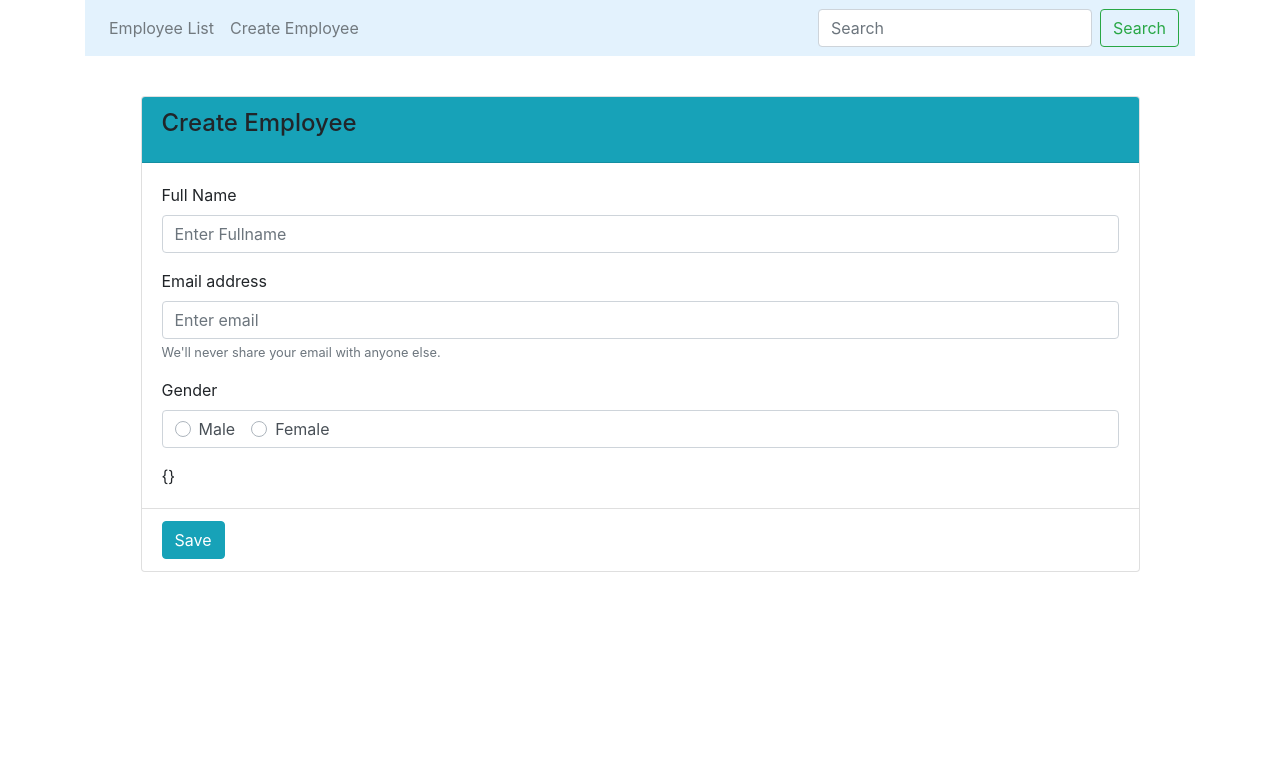
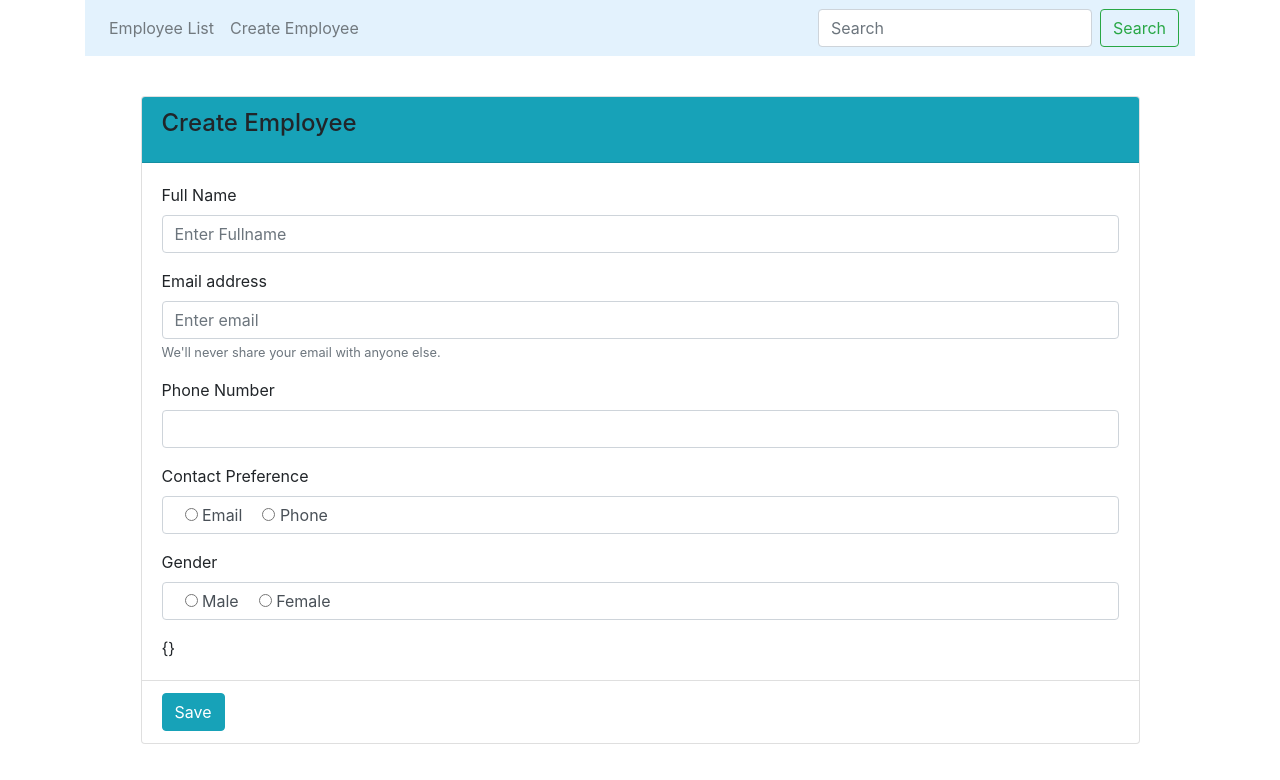
Before and after one commit to Anuradha2018/EmployeeManagement-AFullStackApp-, an Angular app in the folder EmployeeManagementSystem/: page /create in a window 1280 px wide. Shown: the top 780 px of the page. Built offline with nearby package versions, Linux system fonts and the light colour scheme.

Commit message:
Employee form is created

```diff
--- a/EmployeeManagementSystem/src/app/employees/create-employee/create-employee.component.css
+++ b/EmployeeManagementSystem/src/app/employees/create-employee/create-employee.component.css
@@ -4,3 +4,7 @@
     margin-left:auto;
     margin-right:auto;
 }
+.radio-inline{
+    margin-left:10px;
+    margin-right: 10px;
+}
--- a/EmployeeManagementSystem/src/app/employees/create-employee/create-employee.component.html
+++ b/EmployeeManagementSystem/src/app/employees/create-employee/create-employee.component.html
@@ -30,31 +30,61 @@
         >
       </div>
       <div class="form-group">
+        <label for="phoneNumber">Phone Number</label>
+        <input
+          id="phoneNumber"
+          type="text"
+          class="form-control"
+          name="phoneNumber"
+          [(ngModel)]="phoneNumber"
+        />
+      </div>
+      <div class="form-group">
+        <label>Contact Preference</label>
+        <div class="form-control">
+          <label class="radio-inline">
+            <input
+              type="radio"
+              name="contactPreference"
+              value="email"
+              [(ngModel)]="contactPreference"
+            />
+            Email
+          </label>
+          <label class="radio-inline">
+            <input
+              type="radio"
+              name="contactPreference"
+              value="phone"
+              [(ngModel)]="contactPreference"
+            />
+            Phone
+          </label>
+        </div>
+      </div>
+      <div class="form-group">
         <label>Gender</label>
         <div class="form-control">
-          <div class="custom-control custom-radio custom-control-inline">
+          <label class="radio-inline">
             <input
               type="radio"
-              id="radio1"
-              name="radio1"
-              class="custom-control-input"
+              name="gender"
+              value="male"
+              [(ngModel)]="gender"
             />
-            <label class="custom-control-label" for="genderMale">Male</label>
-          </div>
-          <div class="custom-control custom-radio custom-control-inline">
+            Male
+          </label>
+          <label class="radio-inline">
             <input
               type="radio"
-              id="radio2"
-              name="radio2"
-              class="custom-control-input"
+              name="gender"
+              value="female"
+              [(ngModel)]="gender"
             />
-            <label class="custom-control-label" for="genderFemale"
-              >Female</label
-            >
-          </div>
+            Female
+          </label>
         </div>
       </div>
-
       {{ employeeForm.value | json }}
     </div>
     <div class="card-footer bg-transparent">
```
